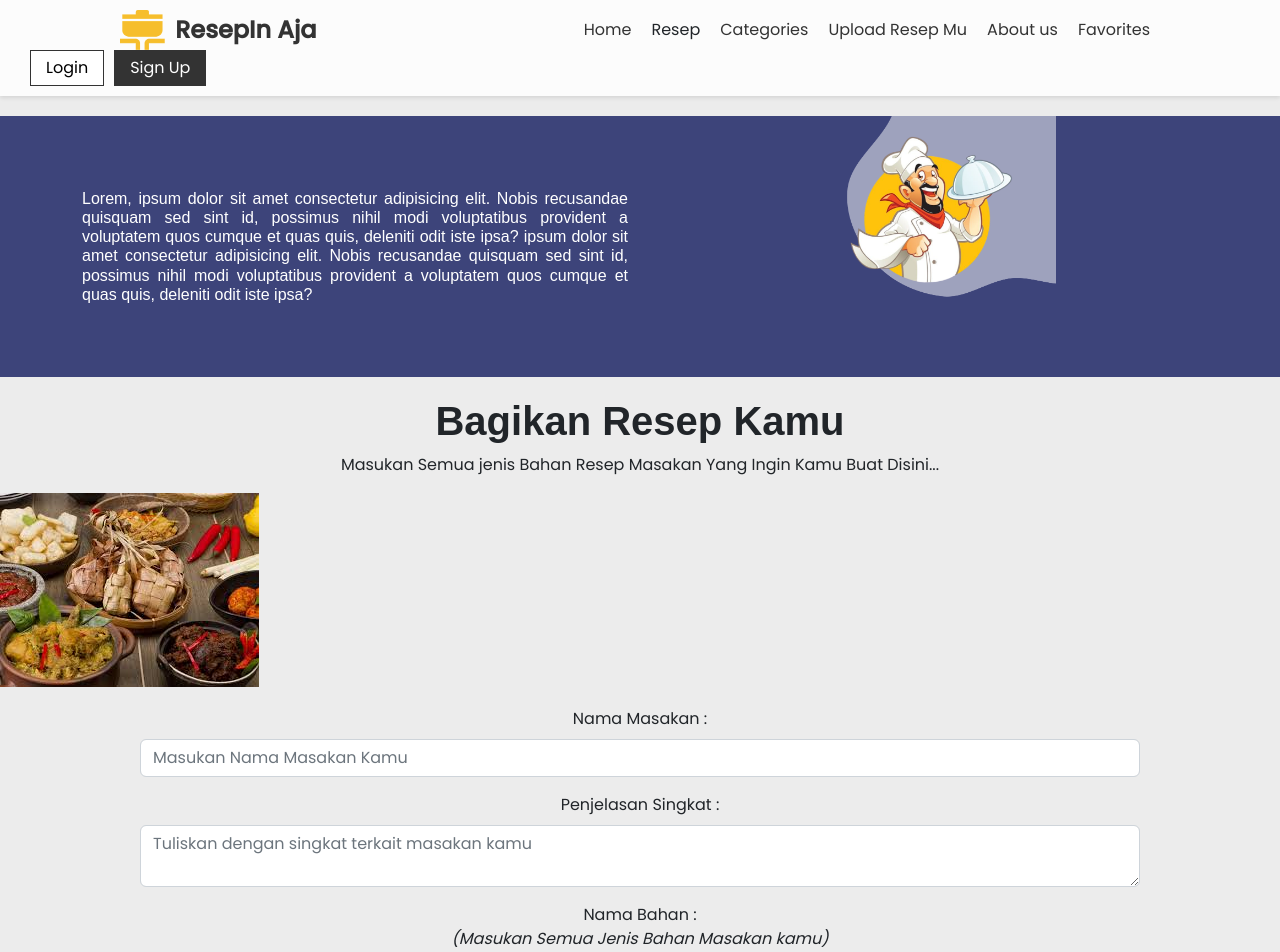
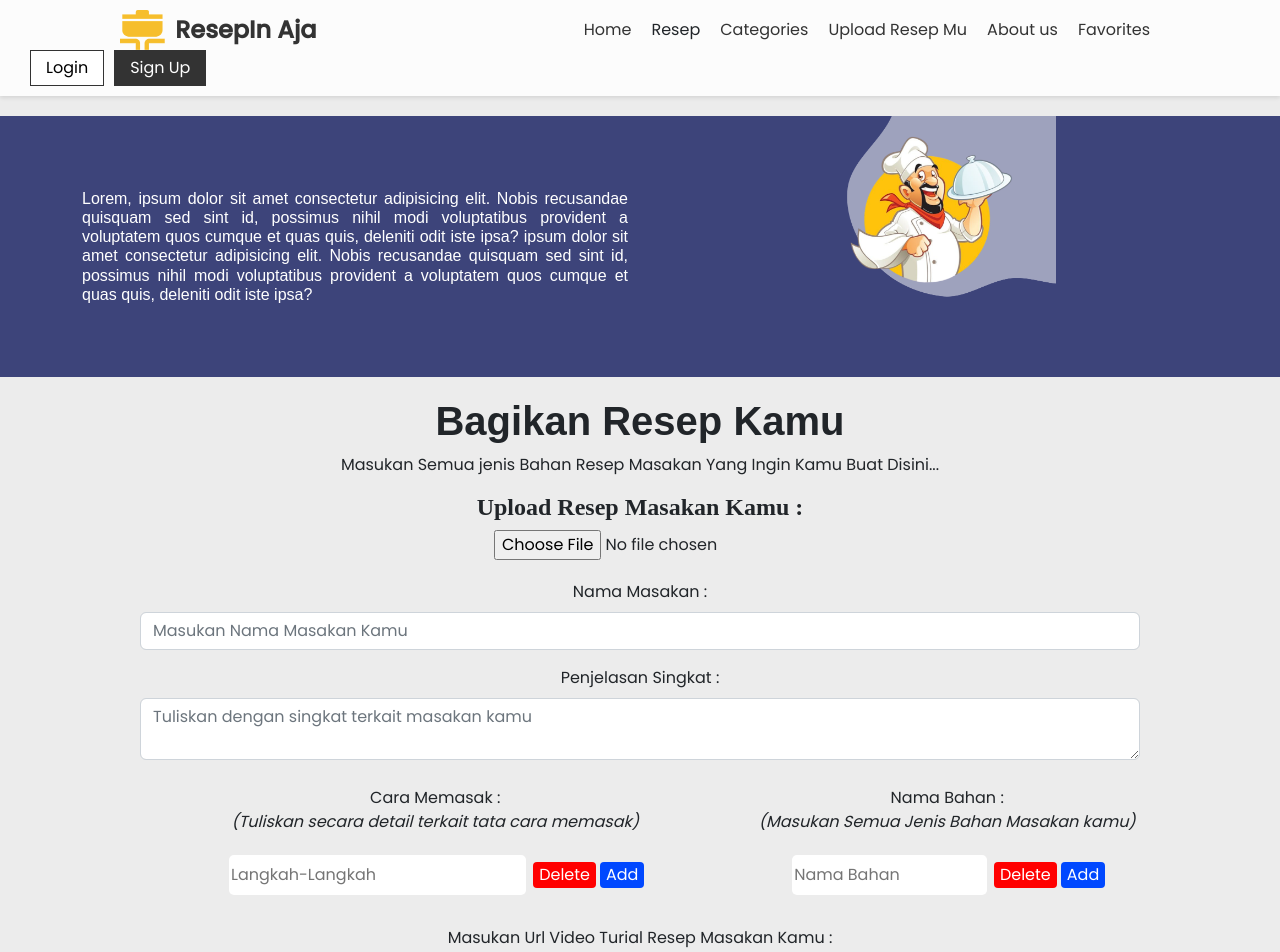
Before and after one commit to PetrusFE4/Project-23-Kitchen-App, a React (Vite) app in the folder frontend/ResepIn_Aja/: page /FormResep in a window 1280 px wide. Shown: the top 952 px of the page. Built offline with nearby package versions, Linux system fonts and the light colour scheme.

Commit message:
update fom baru

```diff
--- a/frontend/ResepIn_Aja/src/App.jsx
+++ b/frontend/ResepIn_Aja/src/App.jsx
@@ -11,7 +11,6 @@ import Resep from "./components/Resep";
 import Kategori from "./components/Kategori";
 import FormResep from "./components/FormResep";
 import Favorites from "./components/Favorites";
-
 
 // import Login from "./components/Login";
 //import Signup from "./components/Signup"
@@ -32,6 +31,7 @@ import "./styles/RecipeDetail.css";
 import "./styles/resep.css";
 import "./styles/Kategori.css";
 import "./styles/formresep.css";
+import "./styles/favorite.css";
 
 const App = () => {
   return (
@@ -50,7 +50,7 @@ const App = () => {
           <Route path="/recipe/:id" element={<RecipeDetail />} />
           <Route path="/Kategori" element={<Kategori />} />
           <Route path="/FormResep" element={<FormResep />} />
-          <Route path="/Favorites" element={<Favorites/>}/>
+          <Route path="/Favorites" element={<Favorites />} />
 
           {/* Tambahkan rute untuk RecipeDetail */}
         </Routes>
--- a/frontend/ResepIn_Aja/src/components/Favorites.jsx
+++ b/frontend/ResepIn_Aja/src/components/Favorites.jsx
@@ -9,11 +9,14 @@ const Favorites = () => {
   useEffect(() => {
     const getFavorites = async () => {
       try {
-        const response = await axios.get(`http://localhost:8888/user/${user.id}/favorites`, {
-          headers: {
-            Authorization: "Bearer " + localStorage.getItem("authToken"),
-          },
-        });
+        const response = await axios.get(
+          `http://localhost:8888/user/${user.id}/favorites`,
+          {
+            headers: {
+              Authorization: "Bearer " + localStorage.getItem("authToken"),
+            },
+          }
+        );
         setFavorites(response.data);
       } catch (error) {
         console.error("Error fetching favorites:", error);
@@ -31,7 +34,7 @@ const Favorites = () => {
 
   return (
     <div className="favorites">
-      <h2>Your Favorite Recipes</h2>
+      <h2 className="textfav">Your Favorite Recipes</h2>
       <div className="recipe-grid">
         {favorites.map((fav) => (
           <div className="recipe-card" key={fav.resep.id}>
--- a/frontend/ResepIn_Aja/src/components/FormResep.jsx
+++ b/frontend/ResepIn_Aja/src/components/FormResep.jsx
@@ -3,12 +3,12 @@ import { useState } from "react";
 const FormResep = () => {
   const [bahanList, setBahanList] = useState([""]);
 
-  function konsultasi() {
-    window.open(
-      "https://api.whatsapp.com/send?phone=6282336713898&text=Saya%20Mau%20Konsultasi%20Nih%20Kak"
-    );
-    console.log("test");
-  }
+  // function konsultasi() {
+  //   window.open(
+  //     "https://api.whatsapp.com/send?phone=6282336713898&text=Saya%20Mau%20Konsultasi%20Nih%20Kak"
+  //   );
+  //   console.log("test");
+  // }
 
   const handleInputChange = (index, event) => {
     const values = [...bahanList];
@@ -35,6 +35,11 @@ const FormResep = () => {
       console.error("Terjadi kesalahan saat mengirim data", error);
     }
   };
+  const [file, setFile] = useState();
+  function handleChange(e) {
+    console.log(e.target.files);
+    setFile(URL.createObjectURL(e.target.files[0]));
+  }
 
   return (
     <div className="bodyform">
@@ -71,7 +76,14 @@ const FormResep = () => {
             Masukan Semua jenis Bahan Resep Masakan Yang Ingin Kamu Buat
             Disini...
           </p>
-          <img src="src/assets/img/image1.jpg" alt="image" />
+          {/* <img src="src/assets/img/image1.jpg" alt="image" /> */}
+          <div className="container">
+            <img src={file} className="custom-image" />
+            <div>
+              <h4 className="text-add">Upload Resep Masakan Kamu :</h4>
+              <input className="setfile" type="file" onChange={handleChange} />
+            </div>
+          </div>
         </div>
         <form className="formsetting" onSubmit={handleSubmit}>
           <div className="mb-3">
@@ -93,37 +105,83 @@ const FormResep = () => {
             Submit
 
           </button> */}
+          <div className="row align-items-center">
+            <div className="column right">
+              <label htmlFor="NamBahan"> Cara Memasak :</label> <br />
+              <p className="textset-up fst-italic">
+                {" "}
+                (Tuliskan secara detail terkait tata cara memasak)
+              </p>
+              {bahanList.map((bahan, index) => (
+                <div className="bahanform" key={index}>
+                  <input
+                    type="text"
+                    value={bahan}
+                    onChange={(event) => handleInputChange(index, event)}
+                    placeholder="Langkah-Langkah"
+                  />
+                  <button
+                    className="btn-dlt"
+                    type="button"
+                    onClick={() => handleRemoveBahan(index)}
+                  >
+                    Delete
+                  </button>
+                  <button
+                    className="btn-add"
+                    type="button"
+                    onClick={handleAddBahan}
+                  >
+                    Add
+                  </button>
+                  {/* <button type="button" onClick={konsultasi}>
+                Konsultasi
+              </button> */}
+                </div>
+              ))}
+            </div>
+            <div className="column left">
               <label htmlFor="NamBahan"> Nama Bahan :</label> <br />
               <p className="textset-up fst-italic">
                 {" "}
                 (Masukan Semua Jenis Bahan Masakan kamu)
               </p>
               {bahanList.map((bahan, index) => (
-            <div className="mb-3" key={index}>
+                <div className="bahanform" key={index}>
                   <input
                     type="text"
                     value={bahan}
                     onChange={(event) => handleInputChange(index, event)}
                     placeholder="Nama Bahan"
                   />
-              <button type="button" onClick={() => handleRemoveBahan(index)}>
+                  <button
+                    className="btn-dlt"
+                    type="button"
+                    onClick={() => handleRemoveBahan(index)}
+                  >
                     Delete
                   </button>
-              <button type="button" onClick={handleAddBahan}>
+                  <button
+                    className="btn-add"
+                    type="button"
+                    onClick={handleAddBahan}
+                  >
                     Add
                   </button>
-              <button type="button" onClick={konsultasi}>
+                  {/* <button type="button" onClick={konsultasi}>
                 Konsultasi
-              </button>
+              </button> */}
                 </div>
               ))}
-          <div className="mb-3">
+            </div>
+          </div>
+          {/* <div className="mb-3">
             <label className="caramasak">Cara Memasak :</label>
             <textarea
               className="form-control"
               placeholder="Tuliskan secara detail terkait tata cara memasak"
             ></textarea>
-          </div>
+          </div> */}
           <div className="mb-3">
             <label className="form-label">
               Masukan Url Video Turial Resep Masakan Kamu :
@@ -135,7 +193,7 @@ const FormResep = () => {
             />
           </div>
           <button type="button" className="simpanbutton">
-            Large button
+            Simpan Resep Mu
           </button>
         </form>
       </section>
--- /dev/null
+++ b/frontend/ResepIn_Aja/src/styles/favorite.css
@@ -0,0 +1,9 @@
+.textfav {
+    text-align: center;
+    padding-top: 20px;
+    font-family: sans-serif;
+    font-weight: bold;
+}
+.recipe-gird {
+    padding-top: 20px;
+}
--- a/frontend/ResepIn_Aja/src/styles/formresep.css
+++ b/frontend/ResepIn_Aja/src/styles/formresep.css
@@ -41,5 +41,76 @@
     margin: auto;
     text-align: center;
     border-radius: 4px;
-    background-color: yellow;
+    background-color: #FF0000;
+    /* padding-top: 15px;
+    padding-right: 30px; */
+    align-items: center;
+    width: 20%;
+    height: auto;
+    color: white;
 }
+.simpanbutton:hover {
+    background-color: #F6BE2C;
+}
+.bahanform input {
+    width: 50%;
+    height: auto;
+    border-radius: 5px;
+    border: none;
+}
+.btn-dlt {
+    text-align: center;
+    border-radius: 4px;
+    background-color: #FF0000;
+    color: white;
+    border: none;
+}
+.btn-add {
+    text-align: center;
+    border-radius: 4px;
+    background-color: #0048ff;
+    color: white;
+    border: none;
+
+}
+.custom-image {
+    max-width: 300px; /* Ubah ukuran gambar sesuai yang Anda inginkan */
+  height: auto; /* Tetapkan height: auto agar rasio aspek gambar tetap terjaga */
+}
+.text-add {
+    text-align: center;
+    font-weight: bold;
+    font-family: serif;
+}
+.setfile {
+    padding-left: 50px;
+    text-align: center;
+}
+
+
+/* Create two unequal columns that floats next to each other */
+.column {
+    float: left;
+    padding: 10px;
+ /* Should be removed. Only for demonstration */
+  }
+
+  .left {
+    width: 40%;
+  }
+
+  .right {
+    width: 60%;
+  }
+
+  /* Clear floats after the columns */
+  .row:after {
+    content: "";
+    display: table;
+    clear: both;
+  }
+
+  .bahanform input {
+ height: 40px;
+ margin: 5px;
+  }
```
Lines whose indentation alone changed are shown as unchanged.
